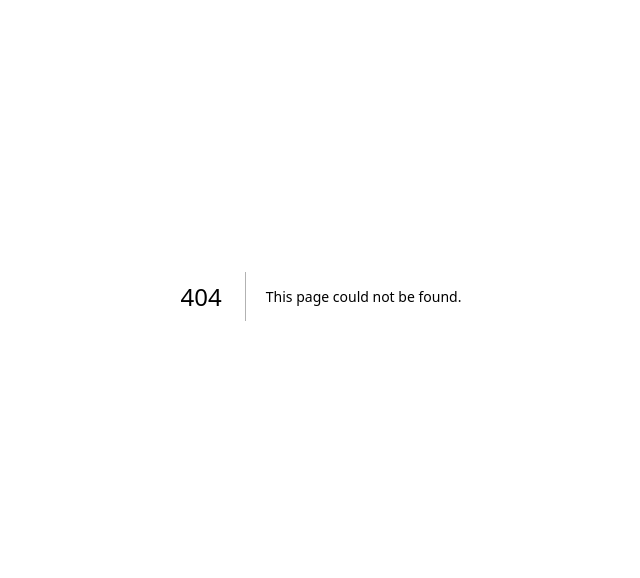
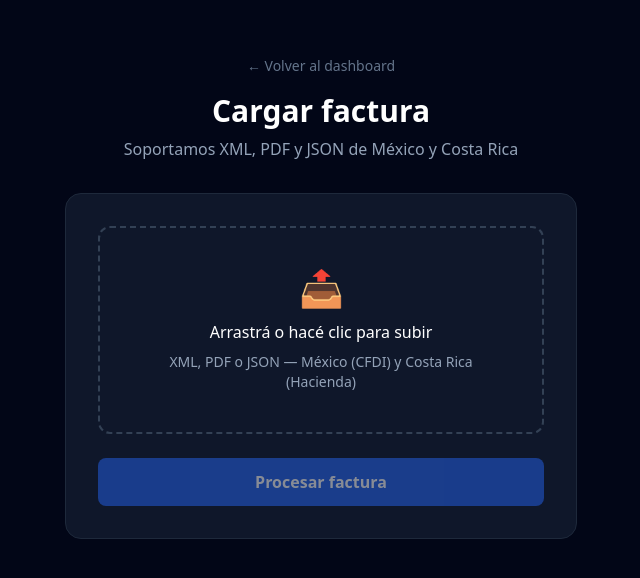
Before and after one commit to Federamzc/scf-latam, a Next.js app: page /facturas/nueva in a window 1280 px wide. Before the commit this address had no page. Shown: the part 104-682 px from the top of the page, without its empty margins (319-959 px from the left). Built offline with nearby package versions, Linux system fonts and the light colour scheme.

Commit message:
feat: pagina carga de facturas

```diff
--- /dev/null
+++ b/app/facturas/nueva/page.tsx
@@ -0,0 +1,157 @@
+'use client'
+import { useState } from 'react'
+import { supabase } from '@/lib/supabase'
+import Link from 'next/link'
+
+export default function NuevaFactura() {
+  const [file, setFile] = useState<File | null>(null)
+  const [loading, setLoading] = useState(false)
+  const [error, setError] = useState('')
+  const [success, setSuccess] = useState(false)
+  const [datos, setDatos] = useState<any>(null)
+
+  async function handleUpload(e: React.FormEvent) {
+    e.preventDefault()
+    if (!file) return
+    setLoading(true)
+    setError('')
+
+    try {
+      const { data: { user } } = await supabase.auth.getUser()
+      if (!user) throw new Error('No autenticado')
+
+      const filename = `${user.id}/${Date.now()}-${file.name}`
+      const { error: uploadError } = await supabase.storage
+        .from('facturas')
+        .upload(filename, file)
+
+      if (uploadError) throw uploadError
+
+      const texto = await file.text()
+
+      const response = await fetch('/api/extraer-factura', {
+        method: 'POST',
+        headers: { 'Content-Type': 'application/json' },
+        body: JSON.stringify({ contenido: texto, tipo: file.type, nombre: file.name })
+      })
+
+      const datosExtraidos = await response.json()
+
+      const { error: dbError } = await supabase.from('facturas').insert({
+        proveedor_id: user.id,
+        numero_factura: datosExtraidos.numero_factura,
+        emisor: datosExtraidos.emisor,
+        receptor: datosExtraidos.receptor,
+        monto: datosExtraidos.monto,
+        moneda: datosExtraidos.moneda || 'MXN',
+        fecha_emision: datosExtraidos.fecha_emision,
+        fecha_vencimiento: datosExtraidos.fecha_vencimiento,
+        pais: datosExtraidos.pais,
+        tipo_archivo: file.type,
+        archivo_url: filename,
+        datos_extraidos: datosExtraidos,
+        estado: 'PENDIENTE'
+      })
+
+      if (dbError) throw dbError
+
+      setDatos(datosExtraidos)
+      setSuccess(true)
+    } catch (err: any) {
+      setError(err.message || 'Error al procesar la factura')
+    } finally {
+      setLoading(false)
+    }
+  }
+
+  if (success && datos) {
+    return (
+      <div className="min-h-screen bg-slate-950 flex items-center justify-center p-4">
+        <div className="w-full max-w-lg">
+          <div className="bg-slate-900 border border-emerald-500/30 rounded-2xl p-8">
+            <div className="text-center mb-6">
+              <div className="text-5xl mb-3">✅</div>
+              <h2 className="text-2xl font-bold text-white">Factura cargada</h2>
+              <p className="text-slate-400 mt-1">Los datos fueron extraídos automáticamente</p>
+            </div>
+            <div className="space-y-3">
+              {[
+                { label: 'N° Factura', value: datos.numero_factura },
+                { label: 'Emisor', value: datos.emisor },
+                { label: 'Receptor', value: datos.receptor },
+                { label: 'Monto', value: `${datos.moneda} ${datos.monto?.toLocaleString()}` },
+                { label: 'Fecha emisión', value: datos.fecha_emision },
+                { label: 'Vencimiento', value: datos.fecha_vencimiento },
+                { label: 'País', value: datos.pais },
+              ].map(item => item.value && (
+                <div key={item.label} className="flex justify-between py-2 border-b border-slate-800">
+                  <span className="text-slate-400 text-sm">{item.label}</span>
+                  <span className="text-white text-sm font-medium">{item.value}</span>
+                </div>
+              ))}
+            </div>
+            <div className="mt-6 flex gap-3">
+              <Link href="/dashboard" className="flex-1 bg-blue-600 hover:bg-blue-500 text-white font-semibold py-3 rounded-lg transition-colors text-center">
+                Ir al dashboard
+              </Link>
+              <button onClick={() => { setSuccess(false); setFile(null); setDatos(null) }}
+                className="flex-1 border border-slate-700 hover:border-slate-500 text-slate-300 font-semibold py-3 rounded-lg transition-colors">
+                Cargar otra
+              </button>
+            </div>
+          </div>
+        </div>
+      </div>
+    )
+  }
+
+  return (
+    <div className="min-h-screen bg-slate-950 flex items-center justify-center p-4">
+      <div className="w-full max-w-lg">
+        <div className="text-center mb-8">
+          <Link href="/dashboard" className="text-slate-500 hover:text-slate-300 text-sm transition-colors">
+            ← Volver al dashboard
+          </Link>
+          <h1 className="text-3xl font-bold text-white mt-4">Cargar factura</h1>
+          <p className="text-slate-400 mt-2">Soportamos XML, PDF y JSON de México y Costa Rica</p>
+        </div>
+        <form onSubmit={handleUpload} className="bg-slate-900 border border-slate-800 rounded-2xl p-8 space-y-6">
+          {error && (
+            <div className="bg-red-500/10 border border-red-500/30 text-red-400 rounded-lg px-4 py-3 text-sm">{error}</div>
+          )}
+          <div
+            onClick={() => document.getElementById('file-input')?.click()}
+            className={`border-2 border-dashed rounded-xl p-10 text-center cursor-pointer transition-colors ${
+              file ? 'border-blue-500 bg-blue-500/5' : 'border-slate-700 hover:border-slate-500'
+            }`}
+          >
+            <input
+              id="file-input"
+              type="file"
+              accept=".xml,.pdf,.json"
+              className="hidden"
+              onChange={e => setFile(e.target.files?.[0] || null)}
+            />
+            {file ? (
+              <div>
+                <div className="text-4xl mb-3">📄</div>
+                <p className="text-white font-medium">{file.name}</p>
+                <p className="text-slate-400 text-sm mt-1">{(file.size / 1024).toFixed(1)} KB</p>
+              </div>
+            ) : (
+              <div>
+                <div className="text-4xl mb-3">📤</div>
+                <p className="text-white font-medium">Arrastrá o hacé clic para subir</p>
+                <p className="text-slate-400 text-sm mt-2">XML, PDF o JSON — México (CFDI) y Costa Rica (Hacienda)</p>
+              </div>
+            )}
+          </div>
+          <button type="submit" disabled={!file || loading}
+            className="w-full bg-blue-600 hover:bg-blue-500 disabled:opacity-50 disabled:cursor-not-allowed text-white font-semibold py-3 rounded-lg transition-colors">
+            {loading ? '⏳ Procesando con IA...' : 'Procesar factura'}
+          </button>
+        </form>
+      </div>
+    </div>
+  )
+}
```
